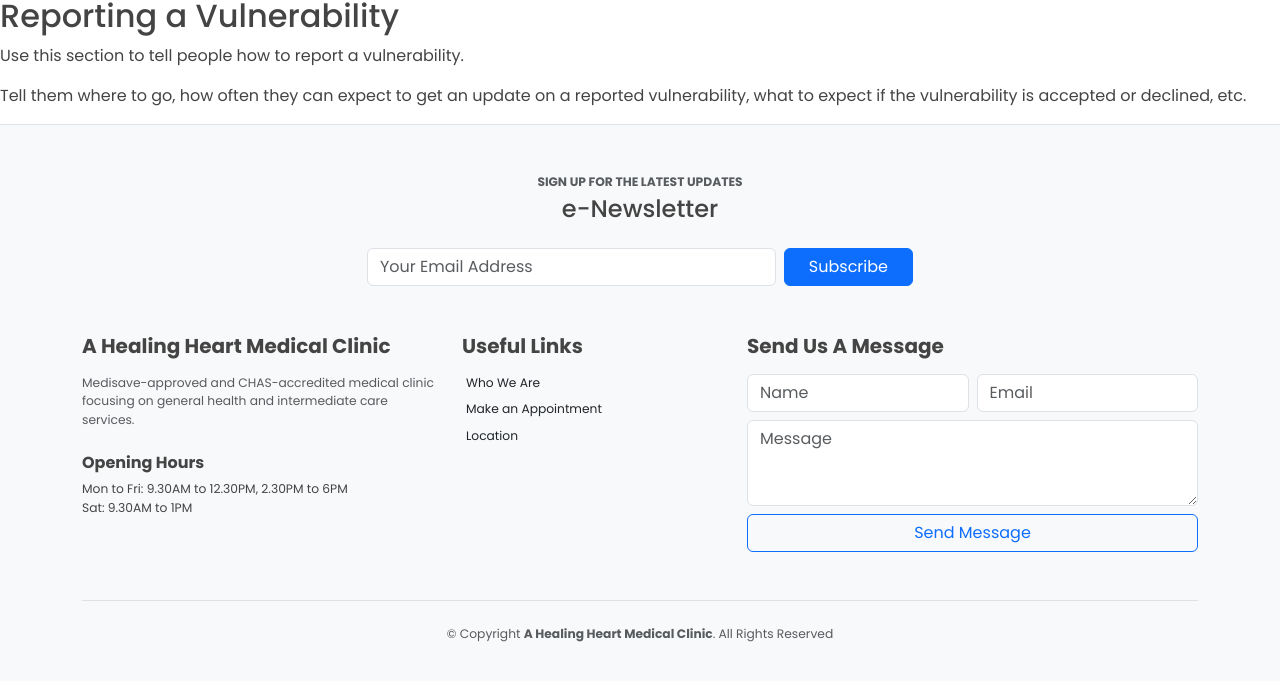
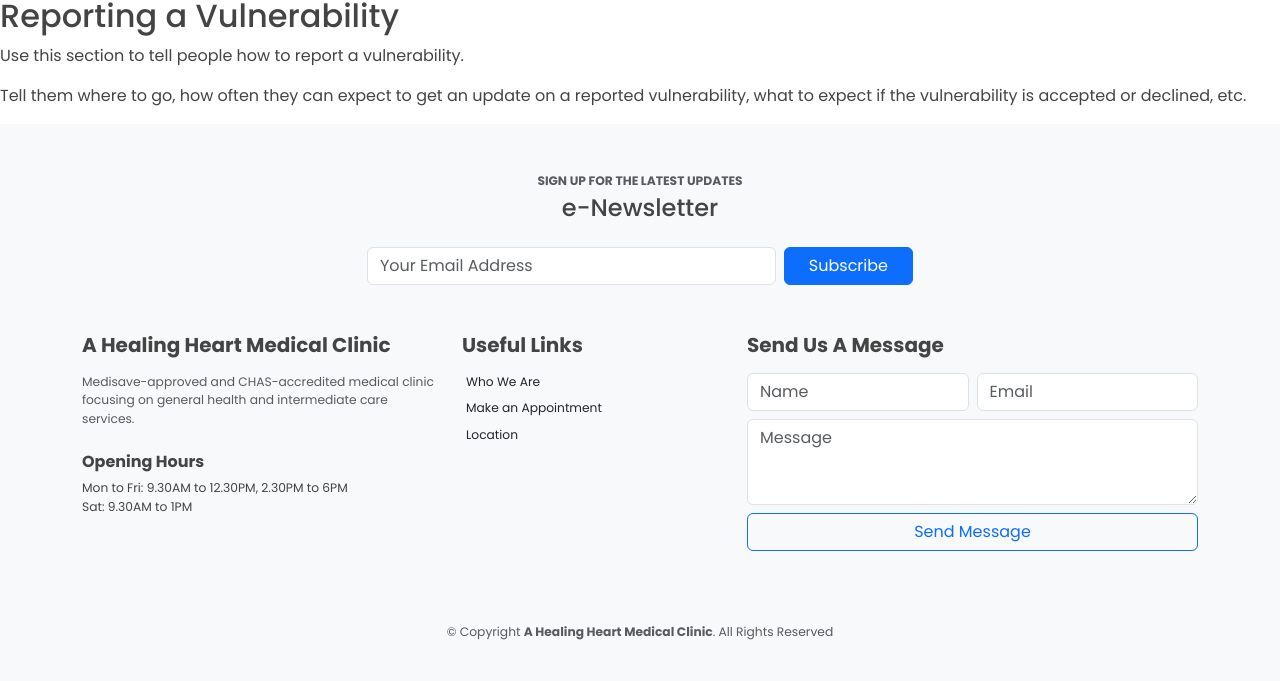
Before and after one commit to benchowsg/clinic, a Jekyll site: the page built from SECURITY.md, in a window 1280 px wide and 972 px high. Shown: the part 275-956 px from the top of the window. Built offline with Jekyll 4.4.1, drawn with Linux system fonts in a browser that asks for light colours; our own code applies the rules of GitHub Pages for plain Markdown files.

Commit message:
Update footer.html

```diff
--- a/_includes/footer.html
+++ b/_includes/footer.html
@@ -1,4 +1,4 @@
-<footer id="footer" class="bg-light pt-5 border-top">
+<footer id="footer" class="bg-light pt-5">
   <div class="container">
 
     <div class="row justify-content-center text-center mb-5">
@@ -44,7 +44,7 @@
       </div>
     </div>
 
-    <div class="py-4 mt-5 border-top text-center">
+    <div class="py-4 mt-5 text-center">
       <p class="small text-muted mb-0">&copy; Copyright <strong>A Healing Heart Medical Clinic</strong>. All Rights Reserved</p>
     </div>
   </div>
```
